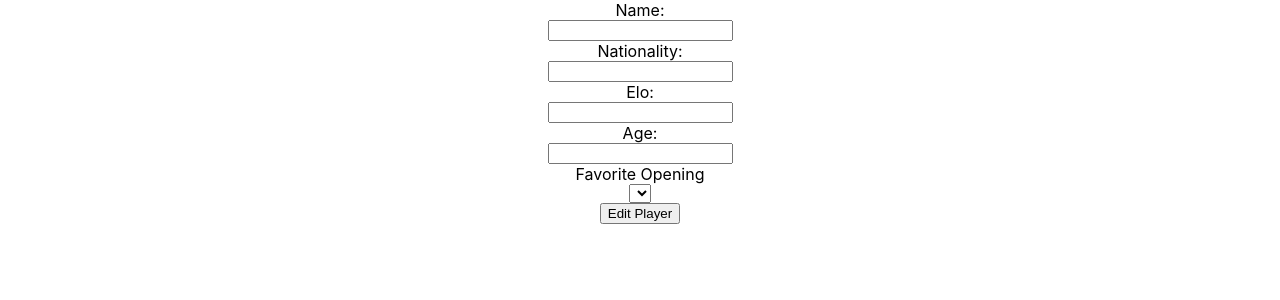
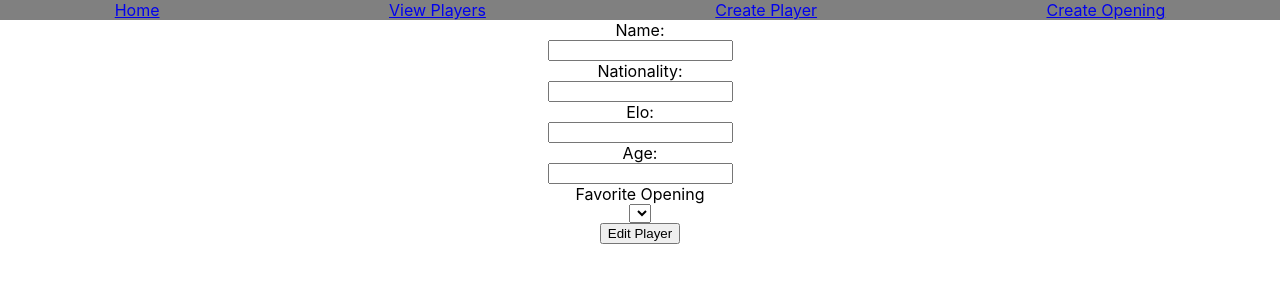
Before and after one commit to noahdvaughn/Pawns101, a React (Create React App) app in the folder client/: page /edit-player/1 in a window 1280 px wide. Shown: the top 300 px of the page. Built offline with nearby package versions, Linux system fonts and the light colour scheme; no server answers.

Commit message:
edited opening card

```diff
--- a/client/src/App.css
+++ b/client/src/App.css
@@ -6,3 +6,10 @@
 .invisible{
   display: none;
 }
+header{
+  background-color: #808080;
+}
+nav{
+  display: flex;
+  justify-content: space-around;
+}
--- a/client/src/App.js
+++ b/client/src/App.js
@@ -3,14 +3,24 @@ import { Routes, Route } from 'react-router-dom'
 import CreateOpeningForm from './components/CreateOpeningForm'
 import CreatePlayerForm from './components/CreatePlayerForm'
 import EditPlayerForm from './components/EditPlayerForm'
+import EditOpeningForm from './components/EditOpeningForm'
+import Home from './components/Home'
+import Header from './components/Header'
+import OpeningDetails from './components/OpeningDetails'
+import ViewPlayers from './components/ViewPlayers'
 
 function App() {
   return (
     <div className="App">
+      <Header />
       <Routes>
+        <Route path="/" element={<Home />} />
+        <Route path="opening-details/:id" element={<OpeningDetails />} />
+        <Route path="/view-players" element={<ViewPlayers />} />
         <Route path="/create-opening" element={<CreateOpeningForm />} />
         <Route path="/create-player" element={<CreatePlayerForm />} />
         <Route path="/edit-player/:id" element={<EditPlayerForm />} />
+        <Route path="/edit-opening/:id" element={<EditOpeningForm />} />
       </Routes>
     </div>
   )
--- a/client/src/components/CreatePlayerForm.js
+++ b/client/src/components/CreatePlayerForm.js
@@ -18,7 +18,6 @@ const CreatePlayerForm = () => {
         'http://localhost:3001/api/all-openings'
       )
       console.log(openingResponse.data.openings)
-      console.log('working')
       setOpeningResults(openingResponse.data.openings)
     }
     getAllOpenings()
--- /dev/null
+++ b/client/src/components/EditOpeningForm.js
@@ -0,0 +1,13 @@
+import { useState, useEffect } from 'react'
+import { useLocation } from 'react-router-dom'
+import { useParams } from 'react-router-dom'
+import axios from 'axios'
+
+const EditOpeningForm = ({}) => {
+  const location = useLocation()
+  const { opening } = location.state
+
+  return <div>Worky</div>
+}
+
+export default EditOpeningForm
--- a/client/src/components/EditPlayerForm.js
+++ b/client/src/components/EditPlayerForm.js
@@ -3,32 +3,15 @@ import { useState, useEffect } from 'react'
 import { useParams } from 'react-router-dom'
 import axios from 'axios'
 
-const EditPlayerForm = () => {
-  // let { playerId } = useParams()
-  // console.log(playerId)
-  let playerId = '63e525ea074396131d829044'
-  const [currentPlayerData, setCurrentPlayerData] = useState({})
-
-  useEffect(() => {
-    const getPlayerDetails = async () => {
-      const response = await axios.get(
-        `http://localhost:3001/api/player/${playerId}`
-      )
-      // console.log(response.data.player)
-      console.log(response.data.player.name)
-
-      setCurrentPlayerData(response)
-
-      console.log(currentPlayerData)
-    }
-    getPlayerDetails()
-  }, [])
+const EditPlayerForm = ({ name, nationality, elo, age, favorite_opening }) => {
+  let { playerId } = useParams()
+  console.log(playerId)
 
   const initialState = {
-    name: currentPlayerData.name,
-    nationality: currentPlayerData.nationality,
-    elo: '',
-    age: '',
+    name: name,
+    nationality: nationality,
+    elo: elo,
+    age: age,
     favorite_opening: ''
   }
   const [formState, setFormState] = useState(initialState)
--- /dev/null
+++ b/client/src/components/Header.js
@@ -0,0 +1,23 @@
+import { Link } from 'react-router-dom'
+const Header = () => {
+  return (
+    <header>
+      <nav className="nav">
+        <div className="navItem">
+          <Link to="/">Home</Link>
+        </div>
+        <div className="navItem">
+          <Link to="/view-players">View Players</Link>
+        </div>
+        <div className="navItem">
+          <Link to="/create-player">Create Player</Link>
+        </div>
+        <div className="navItem">
+          <Link to="/create-opening">Create Opening</Link>
+        </div>
+      </nav>
+    </header>
+  )
+}
+
+export default Header
--- a/client/src/components/Home.js
+++ b/client/src/components/Home.js
@@ -0,0 +1,29 @@
+import { useEffect, useState } from 'react'
+import axios from 'axios'
+import OpeningCard from './OpeningCard'
+
+const Home = () => {
+  const [openingResults, setOpeningResults] = useState([])
+
+  useEffect(() => {
+    const getAllOpenings = async () => {
+      const openingResponse = await axios.get(
+        'http://localhost:3001/api/all-openings'
+      )
+      console.log(openingResponse.data.openings)
+      console.log('working')
+      setOpeningResults(openingResponse.data.openings)
+    }
+    getAllOpenings()
+  }, [])
+
+  return (
+    <div>
+      <h1>Home</h1>
+      {openingResults.map((result) => (
+        <OpeningCard key={result._id} opening={result} />
+      ))}
+    </div>
+  )
+}
+export default Home
--- /dev/null
+++ b/client/src/components/OpeningCard.jsx
@@ -0,0 +1,14 @@
+import {Link} from 'react-router-dom'
+
+const OpeningCard = ({opening}) => {
+
+
+  return(
+    <Link to={`/opening-details/${opening._id}`} state={{opening: opening}}>
+      <h1>{opening.name}</h1>
+
+    </Link>
+  )
+
+}
+export default OpeningCard
--- a/client/src/components/OpeningDetails.js
+++ b/client/src/components/OpeningDetails.js
@@ -0,0 +1,16 @@
+import { useLocation } from 'react-router-dom'
+import { Link } from 'react-router-dom'
+
+const OpeningDetails = () => {
+  const location = useLocation()
+  const { opening } = location.state
+  console.log(opening)
+
+  return (
+    <div>
+      <h1>{opening.name}</h1>
+      <Link to={`/edit-opening/${opening._id}`}>Edit Opening?</Link>
+    </div>
+  )
+}
+export default OpeningDetails
--- a/client/src/components/ViewPlayers.js
+++ b/client/src/components/ViewPlayers.js
@@ -0,0 +1,4 @@
+const ViewPlayers = () => {
+  return <div></div>
+}
+export default ViewPlayers
```
Also changed, not shown: client/src/components/Nav.js (deleted), client/src/components/Openings.jsx (deleted), 2 other files (tests, documents, lock files or other folders).
